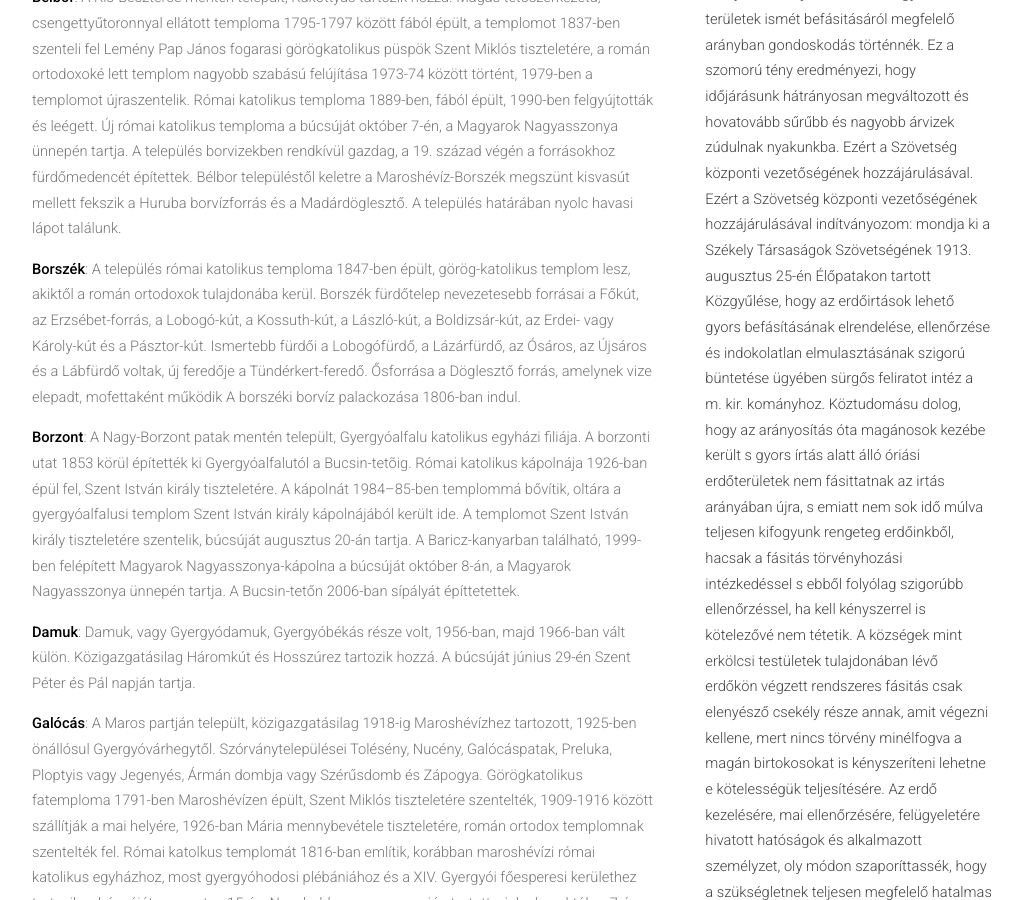
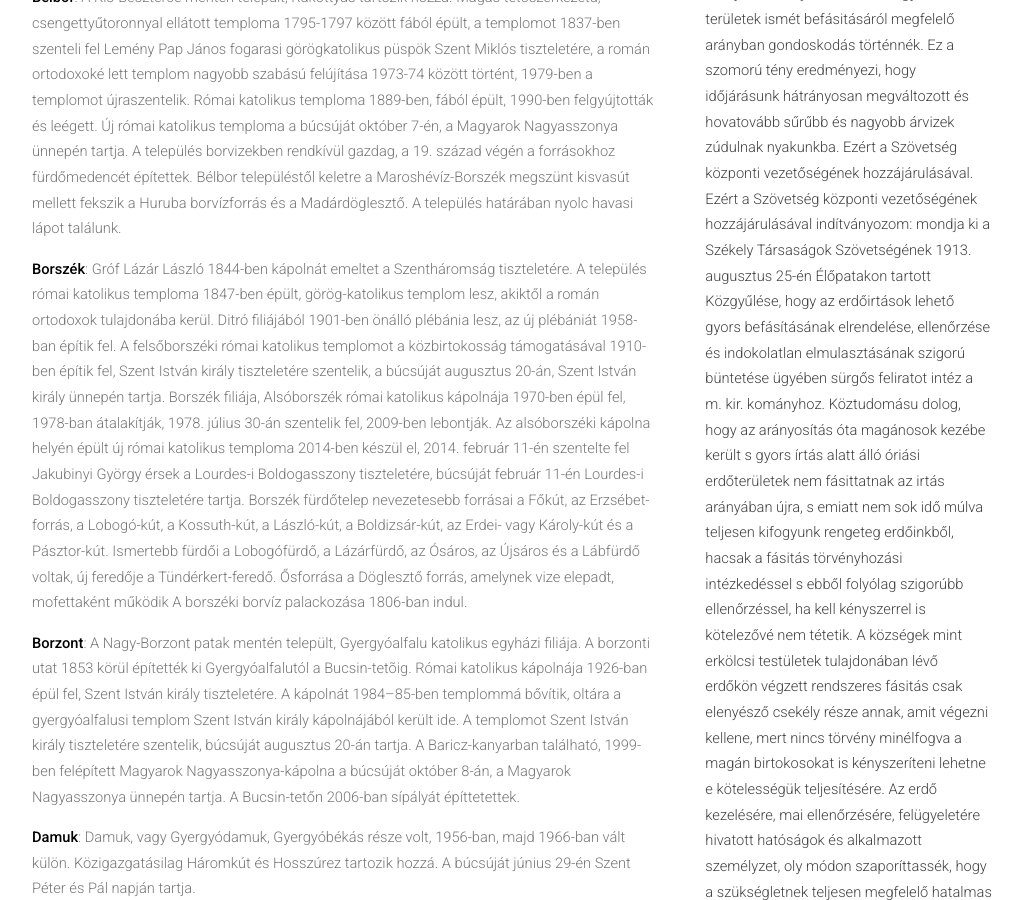
Before and after one commit to siculia/siculia.github.io, a Jekyll site: the page built from siculia-gyergyoszek.html, in a window 1280 px wide and 900 px high, scrolled down 1344 px. Shown: the whole window, without its empty margins (128-1150 px from the left). Built offline with Jekyll 4.4.1, drawn with Linux system fonts in a browser that asks for light colours; nearby versions of some CDN libraries; library files that are not in the unit come from our copies; some of the changed text lies outside the part shown.

Commit message:
Borszék

```diff
--- a/siculia-gyergyoszek.html
+++ b/siculia-gyergyoszek.html
@@ -31,7 +31,7 @@ layout: default
 
 						<hr></hr>
 						<p style="text-align: left;"><b>Bélbor</b>: A Kis-Beszterce mentén települt, Rakottyás tartozik hozzá. Magas tetőszerkezetű, csengettyűtoronnyal ellátott temploma 1795-1797 között fából épült, a templomot 1837-ben szenteli fel Lemény Pap János fogarasi görögkatolikus püspök Szent Miklós tiszteletére, a román ortodoxoké lett templom nagyobb szabású felújítása 1973-74 között történt, 1979-ben a templomot újraszentelik. Római katolikus temploma 1889-ben, fából épült, 1990-ben felgyújtották és leégett. Új római katolikus temploma a búcsúját október 7-én, a Magyarok Nagyasszonya ünnepén tartja. A település borvizekben rendkívül gazdag, a 19. század végén a forrásokhoz fürdőmedencét építettek. Bélbor településtől keletre a Maroshévíz-Borszék megszünt kisvasút mellett fekszik a Huruba borvízforrás és a Madárdöglesztő. A település határában nyolc havasi lápot találunk.</p>
-						<p style="text-align: left;"><b>Borszék</b>: A település római katolikus temploma 1847-ben épült, görög-katolikus templom lesz, akiktől a román ortodoxok tulajdonába kerül. Borszék fürdőtelep nevezetesebb forrásai a Főkút, az Erzsébet-forrás, a Lobogó-kút, a Kossuth-kút, a László-kút, a Boldizsár-kút, az Erdei- vagy Károly-kút és a Pásztor-kút. Ismertebb fürdői a Lobogófürdő, a Lázárfürdő, az Ósáros, az Újsáros és a Lábfürdő voltak, új feredője a Tündérkert-feredő. Ősforrása a Döglesztő forrás, amelynek vize elepadt, mofettaként működik A borszéki borvíz palackozása 1806-ban indul.</p>
+						<p style="text-align: left;"><b>Borszék</b>: Gróf Lázár László 1844-ben kápolnát emeltet a Szentháromság tiszteletére. A település római katolikus temploma 1847-ben épült, görög-katolikus templom lesz, akiktől a román ortodoxok tulajdonába kerül. Ditró filiájából 1901-ben önálló plébánia lesz, az új plébániát 1958-ban építik fel. A felsőborszéki római katolikus templomot a közbirtokosság támogatásával 1910-ben építik fel, Szent István király tiszteletére szentelik, a búcsúját augusztus 20-án, Szent István király ünnepén tartja. Borszék filiája, Alsóborszék római katolikus kápolnája 1970-ben épül fel, 1978-ban átalakítják, 1978. július 30-án szentelik fel, 2009-ben lebontják. Az alsóborszéki kápolna helyén épült új római katolikus temploma 2014-ben készül el, 2014. február 11-én szentelte fel Jakubinyi György érsek a Lourdes-i Boldogasszony tiszteletére, búcsúját február 11-én Lourdes-i Boldogasszony tiszteletére tartja. Borszék fürdőtelep nevezetesebb forrásai a Főkút, az Erzsébet-forrás, a Lobogó-kút, a Kossuth-kút, a László-kút, a Boldizsár-kút, az Erdei- vagy Károly-kút és a Pásztor-kút. Ismertebb fürdői a Lobogófürdő, a Lázárfürdő, az Ósáros, az Újsáros és a Lábfürdő voltak, új feredője a Tündérkert-feredő. Ősforrása a Döglesztő forrás, amelynek vize elepadt, mofettaként működik A borszéki borvíz palackozása 1806-ban indul.</p>
 						<p style="text-align: left;"><b>Borzont</b>: A Nagy-Borzont patak mentén települt, Gyergyóalfalu katolikus egyházi filiája. A borzonti utat 1853 körül építették ki Gyergyóalfalutól a Bucsin-tetõig. Római katolikus kápolnája 1926-ban épül fel, Szent István király tiszteletére. A kápolnát 1984–85-ben templommá bővítik, oltára a gyergyóalfalusi templom Szent István király kápolnájából került ide. A templomot Szent István király tiszteletére szentelik, búcsúját augusztus 20-án tartja. A Baricz-kanyarban található, 1999-ben felépített Magyarok Nagyasszonya-kápolna a búcsúját október 8-án, a Magyarok Nagyasszonya ünnepén tartja. A Bucsin-tetőn 2006-ban sípályát építtetettek.</p>
 						<p style="text-align: left;"><b>Damuk</b>: Damuk, vagy Gyergyódamuk, Gyergyóbékás része volt, 1956-ban, majd 1966-ban vált külön. Közigazgatásilag Háromkút és Hosszúrez tartozik hozzá. A búcsúját június 29-én Szent Péter és Pál napján tartja.
 						<p style="text-align: left;"><b>Galócás</b>: A Maros partján települt, közigazgatásilag 1918-ig Maroshévízhez tartozott, 1925-ben önállósul Gyergyóvárhegytől. Szórványtelepülései Tolésény, Nucény, Galócáspatak, Preluka, Ploptyis vagy Jegenyés, Ármán dombja vagy Szérűsdomb és Zápogya. Görögkatolikus fatemploma 1791-ben Maroshévízen épült, Szent Miklós tiszteletére szentelték, 1909-1916 között szállítják a mai helyére, 1926-ban Mária mennybevétele tiszteletére, román ortodox templomnak szentelték fel. Római katolkus templomát 1816-ban említik, korábban maroshévízi római katolikus egyházhoz, most gyergyóhodosi plébániához és a XIV. Gyergyói főesperesi kerülethez tartozik, a búcsúját augusztus 15-én, Nagyboldogasszony napján tartotta, jelenleg október 7-én, Szűz Mária, a Magyarok Nagyasszonya tiszteletére tartja.</p>
@@ -49,7 +49,7 @@ layout: default
 						<p style="text-align: left;"><b>Háromkút</b>: A Hidegség patak völgyében, a Kis-Békás patak mentén települt szórványtelepülés. Gyimesközéplokhoz tartotott, Almásmezőtől 1956-ban vált külön, jelenleg közigazgatásilag Damukhoz tartozik, mert az 1968-ban a megyésítéskor a határt úgy húzták meg, hogy átkerüljön Neamţ megyéhez. Búcsúját június 24-én, Keresztelő Szent János születése napján tartja.</p>
 						<p style="text-align: left;"><b>Heveder</b>: Vasláb mellett, a Heveder patak völgyében, a Kakashegy alatt fekszik.</p>
 						<p style="text-align: left;"><b>Hosszúrez</b>: Az Aszó-patak völgyében települt, 1956-ban lett önálló település, közigazgatásilag Damuk községhez tartozik. Ortodox temploma Szent Péter és Pál tiszteletére van szentelve.</p>
-						<p style="text-align: left;"><b>Hollósarka</b>: Gyergyóhollóhoz tartozik.</p>
+						<p style="text-align: left;"><b>Hollósarka</b>: Gyergyóhollóhoz tartozik. Római katolikus kápolnája 1970-ben épül fel, Szent Anna tiszteletére van szentelve, búcsús ünnepét júlis 26-án tartják.</p>
 						<p style="text-align: left;"><b>Kilyénfalva</b>: A Visszafolyó-patak két partján települt Gyergyóújfaluval összeépült település, közigazgatásilag Gyergyóújfaluhoz tartozik. A település a nevét az ír Szent Kilián (640-689) vértanúról kapta. Fakápolnája 1646-ban épült. A kápolna helyett 1659-ben kőből épült gótikus kápolnát építenek, amit elbontanak, helyette 1761-ben építenek római katolikus templomot, ezt 1831-ben megújítják és a tornyát is újjáépítik. A kilyénfalvi templom védőszentje Bűnbánó Mária Magdolna, akinek ünnepét és búcsúját július 22-én tartják.</p>
 						<p style="text-align: left;"><b>Orotva</b>: A búcsúját június 29-én Szent Péter és Pál napján tartja.</p>
 						<p style="text-align: left;"><b>Tekerőpatak</b>: Tekerőpatak, vagy Gyergyótekerőpatak az Alsó- és Felső-Visszafolyó-patak egyesüléséből keletkezett Tekerőpatak metén települt, közigazgatásilag Gyergyóújfaluhoz tartozik. Az 1568-ban épült kápolnája 1661-ben elpusztul, a helyette épített pedig 1724-ben. A Szent Róza kápolna 1760-ban épült fel. Római katolikus temploma 1734-ben épült fel, 1801-ben leég, 1838-ban újjáépítik és Keresztelő Szent János tiszteletére szentelik, a búcsúját június 24-én, Keresztelő Szent János születése napján tartja. A Sipos-kő oldalában találjuk a Sugó cseppkőbarlangot.</p>
```
